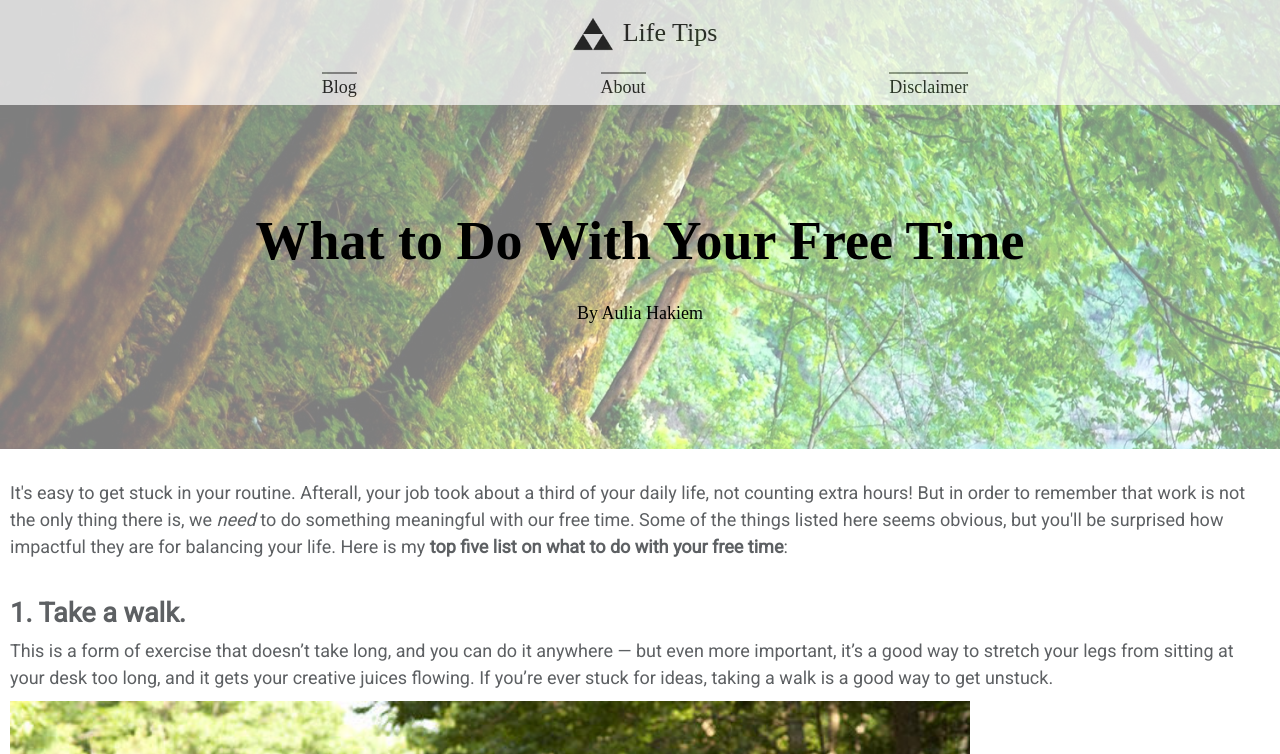
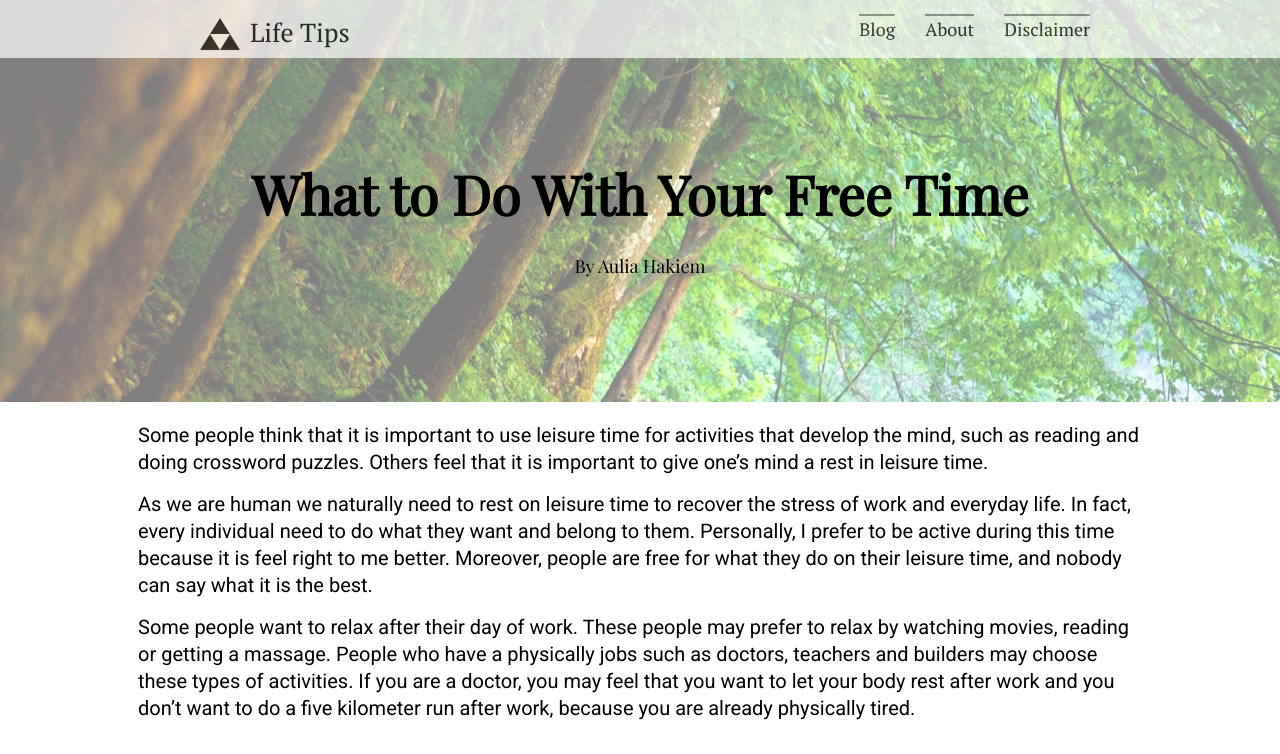
Before and after one commit to hakiemaul/hakiemaul.github.io, a plain HTML site: page index.html in a window 1280 px wide. Shown: the top 754 px of the page. Drawn offline with nearby package versions, Linux system fonts and the light colour scheme.

Commit message:
near final
added desktop style, missing comment box

```diff
--- a/index.html
+++ b/index.html
@@ -4,7 +4,7 @@
     <meta charset='utf-8'>
     <title>Five Things to Do With Your Free Time</title>
     <link rel='stylesheet' href='styles.css'/>
-    <link href="https://fonts.googleapis.com/css?family=Roboto" rel="stylesheet">
+    <link href="https://fonts.googleapis.com/css?family=PT+Serif|Playfair+Display|Roboto" rel="stylesheet"/>
   </head>
   <body>
     <div class='jumbotron'>
@@ -17,9 +17,9 @@
           </li>
         </div>
           <div class='menu'>
-          <li>Blog</li>
-          <li>About</li>
-          <li>Disclaimer</li>
+          <a href='#'><li>Blog</li></a>
+          <a href='#'><li>About</li></a>
+          <a href='#'><li>Disclaimer</li></a>
         </div>
         </ul>
       </nav>
@@ -29,15 +29,28 @@
         <p>By Aulia Hakiem</p>
       </div>
     </div>
+    <div class='page'>
     <div class='container'>
-    <div class='content'>
-    <p>It's easy to get stuck in your routine. Afterall, your job took
-    about a third of your daily life, not counting extra hours! But in
-    order to remember that work is not the only thing there is, we <em>
-    need</em> to do something meaningful with our free time. Some of the
-    things listed here seems obvious, but you'll be surprised how impactful
-    they are for balancing your life. Here is my <strong>top five list
-    on what to do with your free time</strong>:           </p>
+    <div class='opening'>
+    <p>Some people think that it is important to use leisure time for activities
+      that develop the mind, such as reading and doing crossword puzzles. Others
+      feel that it is important to give one’s mind a rest in leisure time.<p>
+
+      <p>As we are human we naturally need to rest on leisure time to recover the
+      stress of work and everyday life. In fact, every individual need to do what
+      they want and belong to them. Personally, I prefer to be active during this
+      time because it is feel right to me better. Moreover, people are free for
+      what they do on their leisure time, and nobody can say what it is the best.</p>
+
+      <p>Some people want to relax after their day of work. These people may prefer
+      to relax by watching movies, reading or getting a massage. People who have
+      a physically jobs such as doctors, teachers and builders may choose these
+      types of activities. If you are a doctor, you may feel that you want to let
+      your body rest after work and you don’t want to do a five kilometer run
+      after work, because you are already physically tired.
+    </p>
+
+    <p></p>
   </div>
 </div>
       <section>
@@ -115,6 +128,15 @@
             <img src='images/loved.jpg' style='max-width: 960px'/>
           </div>
         </div>
+        <div class='container'>
+          <div class='content'>
+            <p>Responses</p>
+            <div class='form-row'>
+              <textarea id='abstract' name='abstract'></textarea>
+            </div>
+          </div>
+        </div>
+      </div>
     </section>
     <footer>
       <h5>copyright &copy; 2017 by hakiemaul</h5>
--- a/styles.css
+++ b/styles.css
@@ -26,6 +26,7 @@ header {
 .jumbotron::after {
   content: "";
   background: url(images/nature.jpg);
+  background-attachment: fixed;
   opacity: 0.5;
   top: 0;
   left: 0;
@@ -53,7 +54,6 @@ nav ul {
 
 nav li {
   list-style-type: none;
-
 
   margin-top: .5em;
   padding-bottom: .5em;
@@ -88,13 +88,25 @@ li .logo {
   flex-direction: row;
   justify-content: space-around;
 
+  font-family: 'PT Serif', serif;
   position: relative;
   top: 5px;
   padding-left: 10px;
 }
 
+.menu a {
+  text-decoration: none;
+  color: black;
+}
+
+.menu a:hover {
+  color: darkblue;
+}
+
+.menu a:active {
+  color: red;
+}
 .menu li {
-
   border-top: 2px solid grey;
 }
 .container {
@@ -109,6 +121,7 @@ li .logo {
   padding: 100px 0;
   color: black;
   line-height: 4em;
+  font-family: 'Playfair Display', serif;
 }
 
 .head h1 {
@@ -121,6 +134,11 @@ li .logo {
   margin-bottom: 30px;
 }
 
+.opening p {
+  font-size: 20px;
+  color: black;
+  margin-bottom: 15px;
+}
 .content p,
 .content h2 {
   margin: 10px 0;
@@ -130,3 +148,48 @@ footer {
   font-family: serif;
   text-align: center;
 }
+
+.form-row textarea {
+    font-family: 'Helvetica', 'Arial', sans-serif;
+    font-size: 14px;
+
+    border: 1px solid #d6d9dc;
+    border-radius: 3px;
+
+    min-height: 200px;
+    width: 100%;
+    margin-bottom: 10px;
+    padding: 7px;
+  }
+@media only screen and (min-width: 961px) {
+  .page {
+    width: 80%;
+    margin: 0 auto;
+  }
+
+  nav ul {
+    display: flex;
+    flex-direction: row;
+  }
+
+  .menu li {
+    justify-content: flex-end;
+    margin-left: 30px;
+  }
+
+  .image {
+    width: 90%;
+    margin-right: 20px;
+  }
+
+
+  .container {
+    display: flex;
+    flex-direction: row-reverse;
+  }
+
+  .container:last-of-type {
+    flex-direction: row;
+  }
+
+}
```
